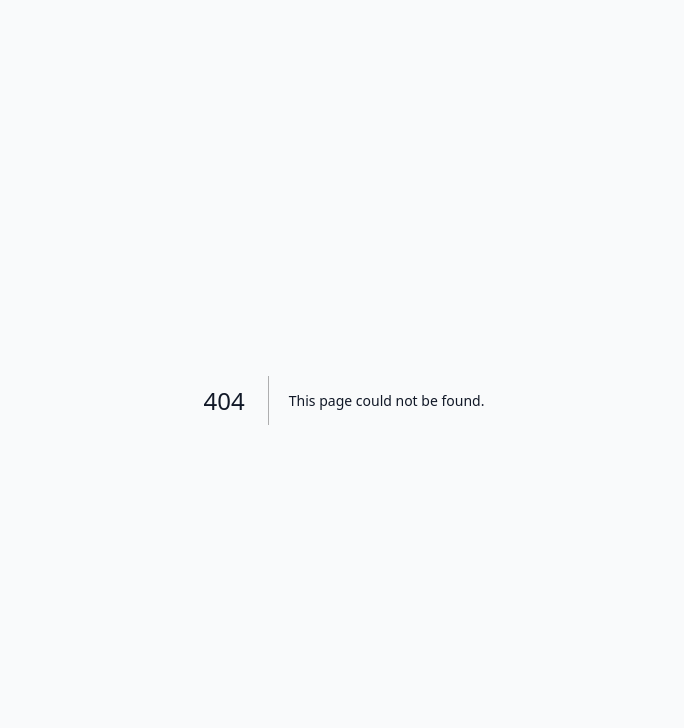
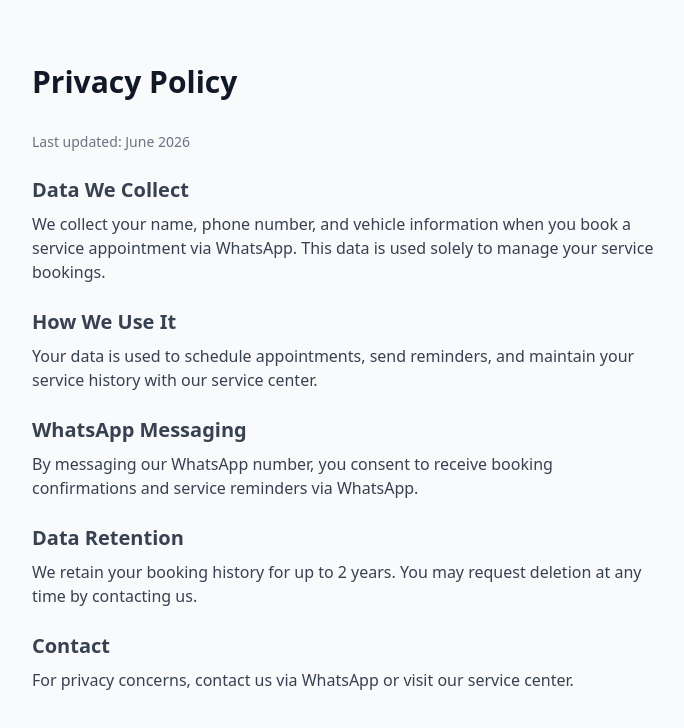
Before and after one commit to Needless64/service-center-os, a Next.js app: page /privacy in a window 1280 px wide. Before the commit this address had no page. Shown: the top 728 px of the page, without its empty margins (296-980 px from the left). Built offline with nearby package versions, Linux system fonts and the light colour scheme.

Commit message:
feat: add privacy policy page

```diff
--- /dev/null
+++ b/src/app/privacy/page.tsx
@@ -0,0 +1,30 @@
+export default function PrivacyPage() {
+  return (
+    <div className="max-w-2xl mx-auto px-6 py-16">
+      <h1 className="text-3xl font-bold text-gray-900 mb-8">Privacy Policy</h1>
+      <p className="text-gray-500 text-sm mb-6">Last updated: June 2026</p>
+      <div className="space-y-6 text-gray-700">
+        <section>
+          <h2 className="text-xl font-semibold mb-2">Data We Collect</h2>
+          <p>We collect your name, phone number, and vehicle information when you book a service appointment via WhatsApp. This data is used solely to manage your service bookings.</p>
+        </section>
+        <section>
+          <h2 className="text-xl font-semibold mb-2">How We Use It</h2>
+          <p>Your data is used to schedule appointments, send reminders, and maintain your service history with our service center.</p>
+        </section>
+        <section>
+          <h2 className="text-xl font-semibold mb-2">WhatsApp Messaging</h2>
+          <p>By messaging our WhatsApp number, you consent to receive booking confirmations and service reminders via WhatsApp.</p>
+        </section>
+        <section>
+          <h2 className="text-xl font-semibold mb-2">Data Retention</h2>
+          <p>We retain your booking history for up to 2 years. You may request deletion at any time by contacting us.</p>
+        </section>
+        <section>
+          <h2 className="text-xl font-semibold mb-2">Contact</h2>
+          <p>For privacy concerns, contact us via WhatsApp or visit our service center.</p>
+        </section>
+      </div>
+    </div>
+  )
+}
```
